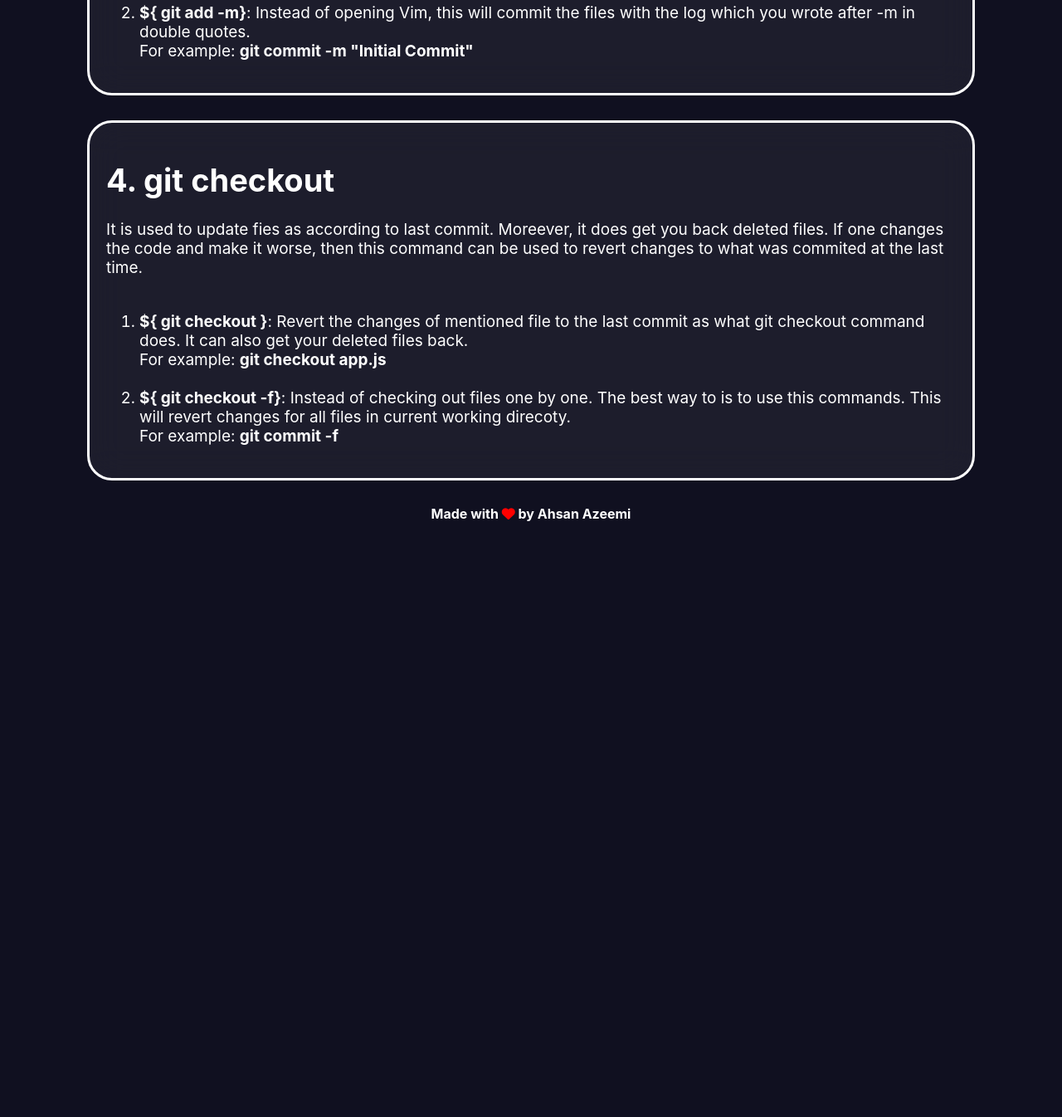
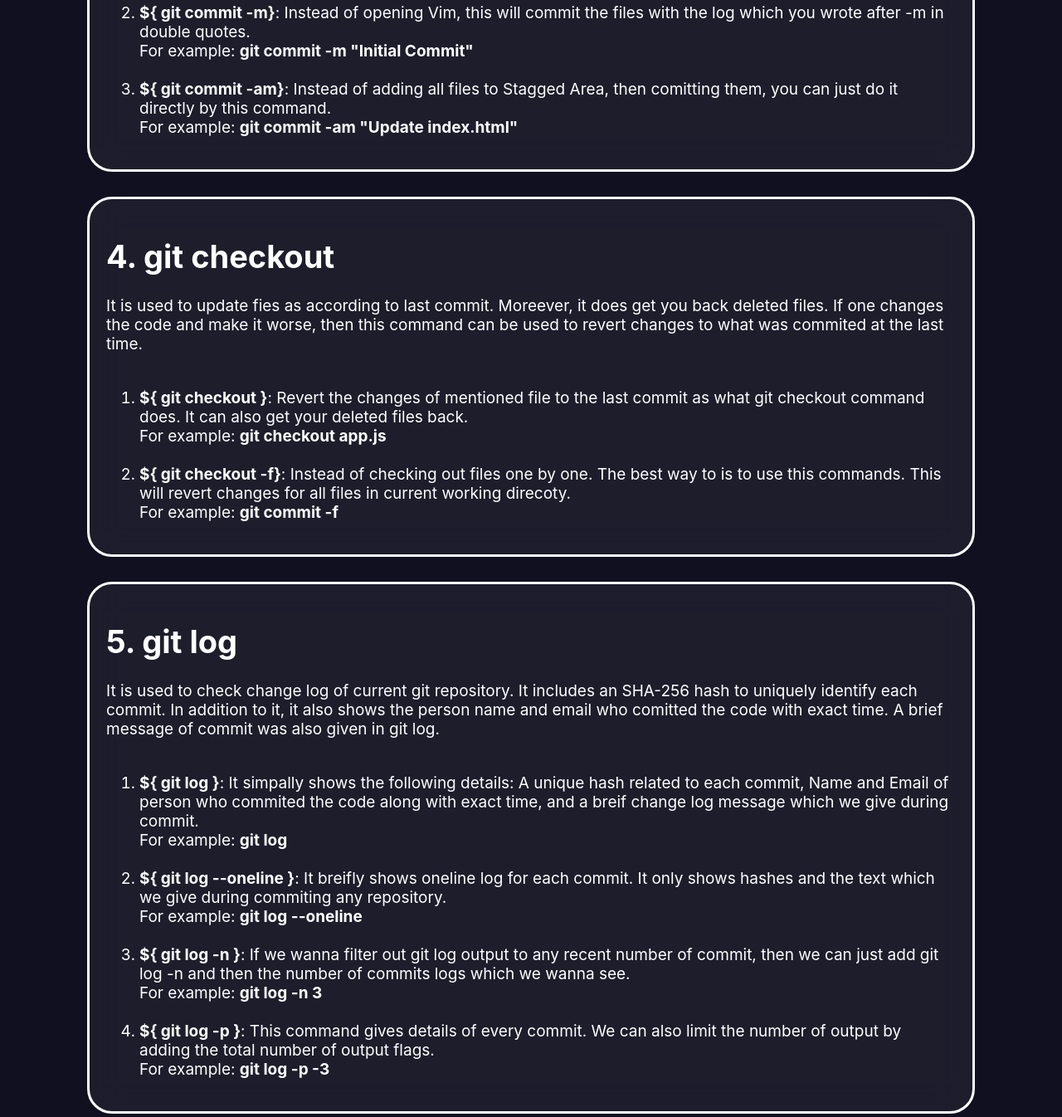
Before and after one commit to xorahsan/git-for-beginners, a plain HTML site: page index.html in a window 1280 px wide. Shown: the part 2136-3482 px from the top of the page at 83% size. Before the commit the page ends 2781 px from the top, so only its background shows below. Drawn offline with Linux system fonts and the light colour scheme.

Commit message:
11th commit

```diff
--- a/index.html
+++ b/index.html
@@ -62,7 +62,9 @@
             <ol>
                 &nbsp; &nbsp;<li><b>${ git commit }</b>: Open Vim editor for writing change log, and then you can write by pressing i and then exit by pressing ESC then typing :wq.</li>
 
-                &nbsp; &nbsp;<li><b>${ git add -m}</b>: Instead of opening Vim, this will commit the files with the log which you wrote after -m in double quotes.  <br>For example: <b>git commit -m "Initial Commit"</b></li>
+                &nbsp; &nbsp;<li><b>${ git commit -m}</b>: Instead of opening Vim, this will commit the files with the log which you wrote after -m in double quotes.  <br>For example: <b>git commit -m "Initial Commit"</b></li>
+
+                &nbsp; &nbsp;<li><b>${ git commit -am}</b>: Instead of adding all files to Stagged Area, then comitting them, you can just do it directly by this command.   <br>For example: <b>git commit -am "Update index.html"</b></li>
 
             </ol>
         </div>
@@ -79,9 +81,20 @@
             </ol>
         </div>
 
+        <div class="command_div">
+            <h1>5. git log</h1>
+            <p>It is used to check change log of current git repository. It includes an SHA-256 hash to uniquely identify each commit. In addition to it, it also shows the person name and email who comitted the code with exact time. A brief message of commit was also given in git log.</p>
+            <ol>
+                &nbsp; &nbsp;<li><b>${ git log }</b>: It simpally shows the following details: A unique hash related to each commit, Name and Email of person who commited the code along with exact time, and a breif change log message which we give during commit.<br>For example: <b>git log</b></li>
 
+                &nbsp; &nbsp;<li><b>${ git log --oneline }</b>: It breifly shows oneline log for each commit. It only shows hashes and the text which we give during commiting any repository.  <br>For example: <b>git log --oneline</b></li>
 
+                &nbsp; &nbsp;<li><b>${ git log -n }</b>: If we wanna filter out git log output to any recent number of commit, then we can just add git log -n and then the number of commits logs which we wanna see. <br>For example: <b>git log -n 3</b></li>
 
+                &nbsp; &nbsp;<li><b>${ git log -p }</b>: This command gives details of every commit. We can also limit the number of output by adding the total number of output flags. <br>For example: <b>git log -p -3</b></li>
+
+            </ol>
+        </div>
 
 
     </div>
```
